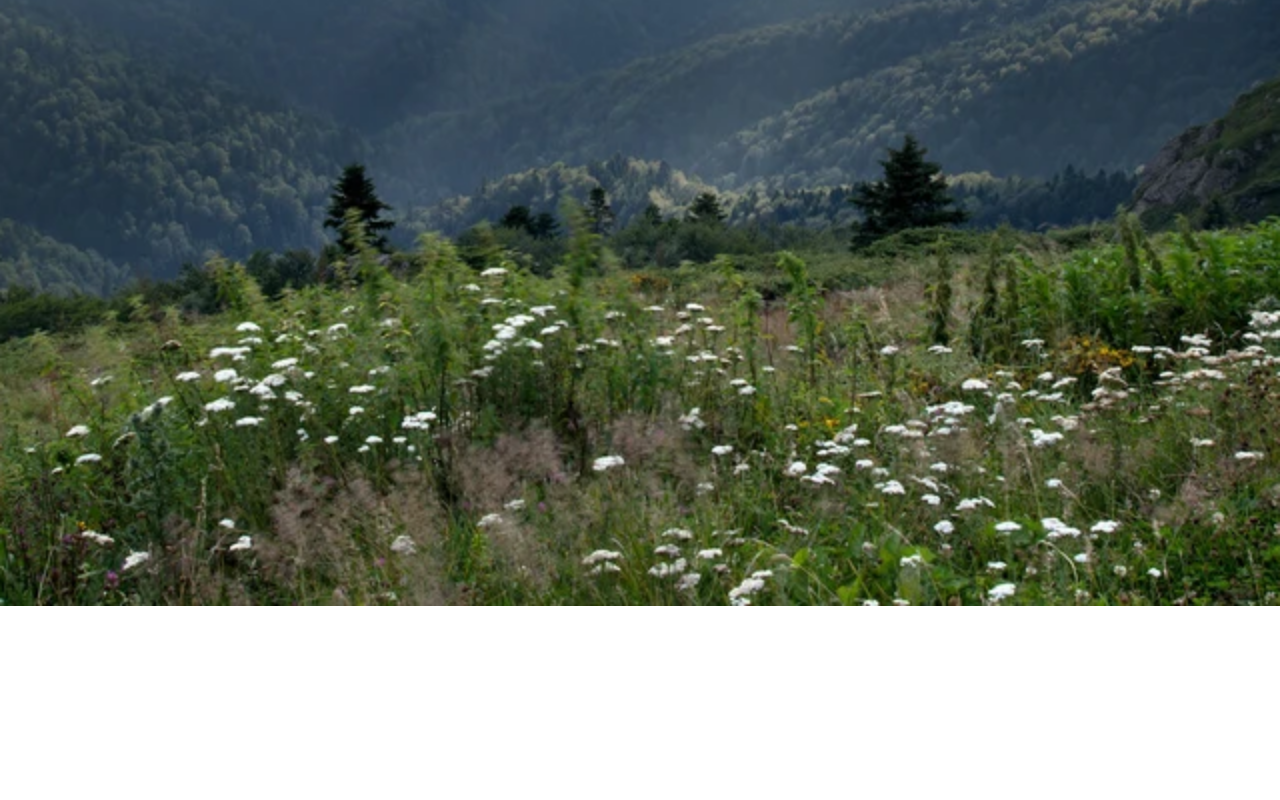
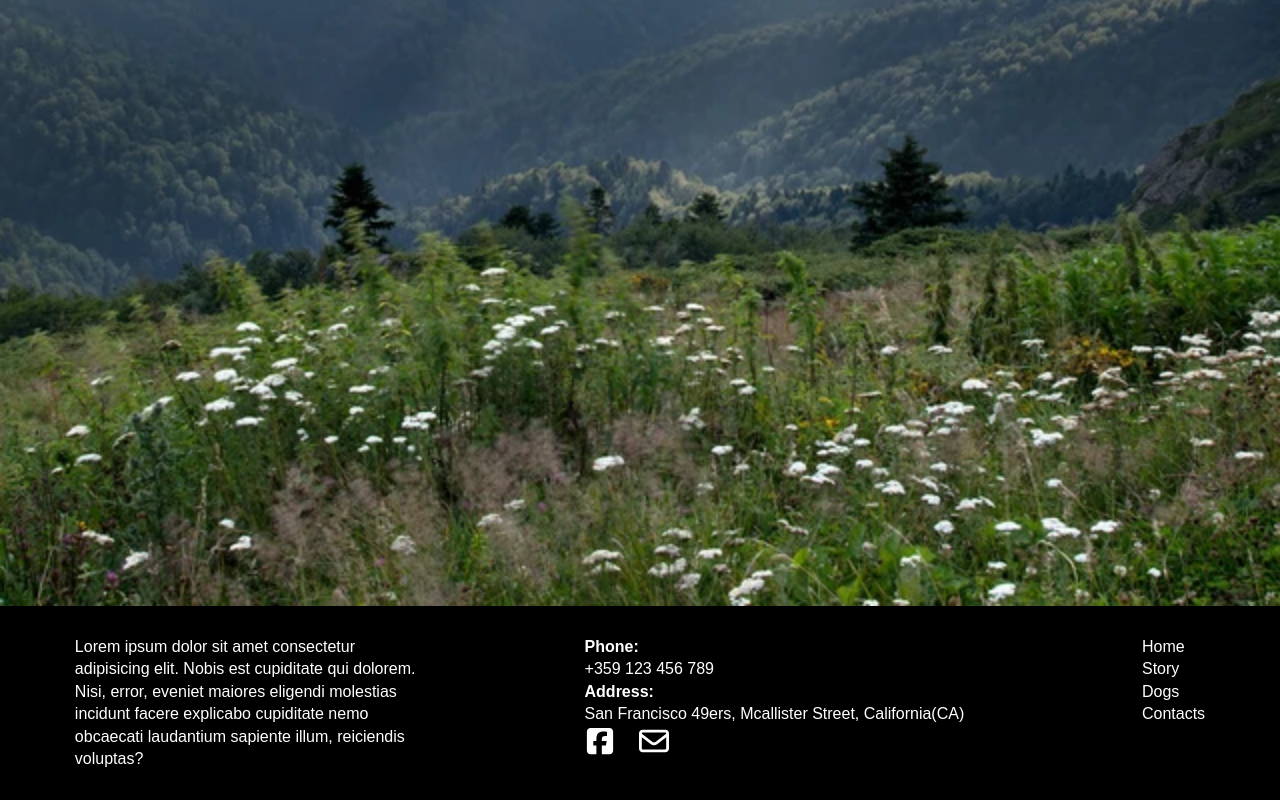
Before and after one commit to Vasil-Antonov1234/Kings-of-the-Balkans, a React (Vite) app in the folder client/: page /dogs in a window 1280 px wide. Shown: the part 794-1594 px from the top of the page. Before the commit the page ends 1400 px from the top, so only its background shows below. Built offline with nearby package versions, Linux system fonts and the light colour scheme; no server answers.

Commit message:
Add Footer component
Install FontAwesome core icons and create Footer component

```diff
--- a/client/package.json
+++ b/client/package.json
@@ -10,6 +10,11 @@
     "preview": "vite preview"
   },
   "dependencies": {
+    "@fortawesome/fontawesome-svg-core": "^7.1.0",
+    "@fortawesome/free-brands-svg-icons": "^7.1.0",
+    "@fortawesome/free-regular-svg-icons": "^7.1.0",
+    "@fortawesome/free-solid-svg-icons": "^7.1.0",
+    "@fortawesome/react-fontawesome": "^3.1.1",
     "firebase": "^12.7.0",
     "react": "^19.2.0",
     "react-dom": "^19.2.0",
--- a/client/src/App.jsx
+++ b/client/src/App.jsx
@@ -4,6 +4,7 @@ import Header from "./components/header/Header.jsx";
 import Home from "./components/home/Home.jsx";
 
 import styles from "./App.module.css";
+import Footer from "./components/footer/Footer.jsx";
 
 function App() {
 
@@ -16,6 +17,8 @@ function App() {
         <Route path="/" element={<Home />} />
         <Route path="/dogs" element={<Dogs />} />
       </Routes>
+
+      <Footer />
     </div>
   );
 }
--- /dev/null
+++ b/client/src/components/footer/Footer.jsx
@@ -0,0 +1,42 @@
+import { Link } from "react-router"
+import { FontAwesomeIcon } from '@fortawesome/react-fontawesome'
+import { faSquareFacebook } from "@fortawesome/free-brands-svg-icons"
+import { faEnvelope } from "@fortawesome/free-regular-svg-icons"
+
+import styles from "./Footer.module.css"
+
+export default function Footer() {
+    return (
+        <footer>
+            <p>Lorem ipsum dolor sit amet consectetur adipisicing elit. Nobis est cupiditate qui dolorem. Nisi, error, eveniet maiores eligendi molestias incidunt facere explicabo cupiditate nemo obcaecati laudantium sapiente illum, reiciendis voluptas?</p>
+            <div className={styles["address-wrapper"]}>
+                <h5>Phone:</h5>
+                <span>+359 123 456 789</span>
+                <h5>Address:</h5>
+                <span>San Francisco 49ers, Mcallister Street, California(CA)</span>
+                <div className={styles["icon-wrapper"]}>
+                    <Link>
+                        <FontAwesomeIcon icon={faSquareFacebook} className={styles["icon"]} />
+                    </Link>
+                    <Link>
+                        <FontAwesomeIcon icon={faEnvelope} className={styles["icon"]}/>
+                    </Link>
+                </div>
+            </div>
+            <ul>
+                <li>
+                    <Link to="/">Home</Link>
+                </li>
+                <li>
+                    <Link to="/story">Story</Link>
+                </li>
+                <li>
+                    <Link to="/dogs">Dogs</Link>
+                </li>
+                <li>
+                    <Link to="/contacts">Contacts</Link>
+                </li>
+            </ul>
+        </footer>
+    )
+}
--- /dev/null
+++ b/client/src/components/footer/Footer.module.css
@@ -0,0 +1,46 @@
+footer {
+    position: absolute;
+    top: 100%;
+    width: 100%;
+    z-index: 3;
+    background-color: black;
+    color: white;
+    padding: 30px 10px 30px 10px;
+    display: flex;
+    justify-content: space-around;
+    font-family: sans-serif;
+    line-height: 1.4;
+}
+
+p {
+    max-width: 40ch;
+}
+
+li {
+    list-style: none;
+    margin-left: 24px;
+}
+
+a {
+    text-decoration: none;
+    color: white;
+}
+
+h5 {
+    font-size: 1rem;
+    font-weight: 900;
+}
+
+h5, p, span {
+    margin-right: 24px;
+}
+
+.icon {
+    width: 30px;
+    height: 30px;
+    margin-right: 24px;
+}
+
+.icon-wrapper {
+    display: block;
+}
```
Also changed, not shown: 1 other file (tests, documents, lock files or other folders).
